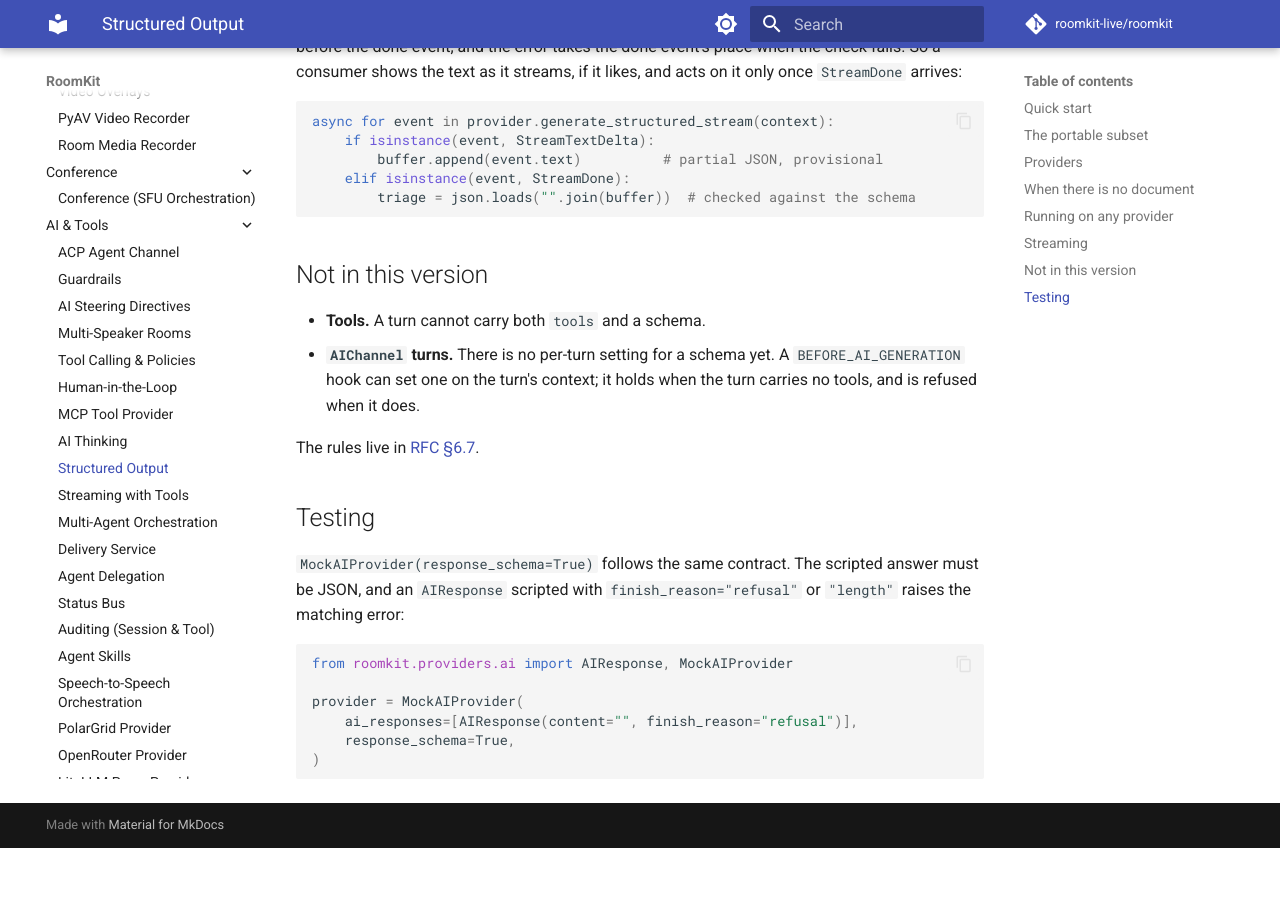
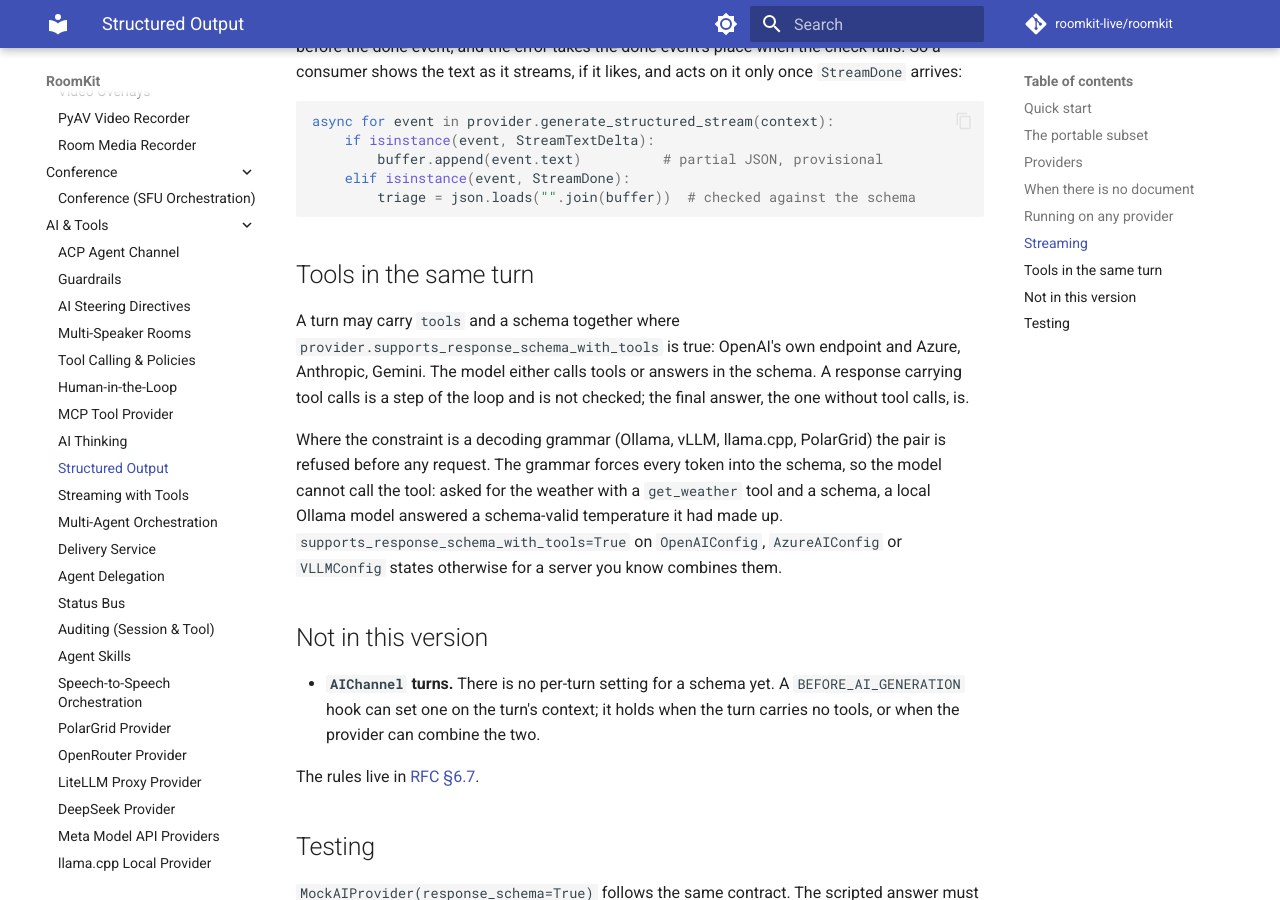
Before and after one commit to roomkit-live/roomkit-docs, an MkDocs documentation site: the page built from docs/guides/structured-output.md, in a window 1280 px wide and 900 px high, scrolled down 4018 px. Built offline with MkDocs 1.6.1 and Material for MkDocs 9.7.7, drawn with Linux system fonts in a browser that asks for light colours; comment, search, counter and statistics services are not loaded; before the commit the page ends 4866 px from its top, so only the background shows below that; some of the changed text lies outside the part shown.

Commit message:
docs(ai): a response schema beside tools, and why a grammar-constrained provider refuses the pair (RMK-248)

````diff
--- a/docs/guides/structured-output.md
+++ b/docs/guides/structured-output.md
@@ -120,7 +120,7 @@ request fails the same way. Its `reason` tells the cases apart:
 
 | `reason` | Meaning |
 |---|---|
-| `unsupported` | The call cannot carry a schema: the provider does not support one, or the turn also has `tools`. Raised before any request is sent. |
+| `unsupported` | The call cannot carry a schema: the provider does not support one, or cannot support one beside the turn's `tools`. Raised before any request is sent. |
 | `refusal` | The model declined to answer: a refusal field (OpenAI), a `refusal` stop reason (Anthropic), a safety stop or a blocked prompt (Gemini), a content filter. |
 | `truncated` | The answer was cut: the output cap, or the context window filling up. Raise `max_tokens`; a reasoning model spends part of it thinking. |
 | `invalid_json` | The text is not a JSON document satisfying the schema: not JSON at all, or JSON of another shape. That happens with a server that accepted the constraint and did not apply it. |
@@ -161,12 +161,27 @@ async for event in provider.generate_structured_stream(context):
         triage = json.loads("".join(buffer))  # checked against the schema
 ```
 
+## Tools in the same turn
+
+A turn may carry `tools` and a schema together where
+`provider.supports_response_schema_with_tools` is true: OpenAI's own endpoint and
+Azure, Anthropic, Gemini. The model either calls tools or answers in the schema.
+A response carrying tool calls is a step of the loop and is not checked; the
+final answer, the one without tool calls, is.
+
+Where the constraint is a decoding grammar (Ollama, vLLM, llama.cpp, PolarGrid)
+the pair is refused before any request. The grammar forces every token into the
+schema, so the model cannot call the tool: asked for the weather with a
+`get_weather` tool and a schema, a local Ollama model answered a schema-valid
+temperature it had made up. `supports_response_schema_with_tools=True` on
+`OpenAIConfig`, `AzureAIConfig` or `VLLMConfig` states otherwise for a server
+you know combines them.
+
 ## Not in this version
 
-- **Tools.** A turn cannot carry both `tools` and a schema.
 - **`AIChannel` turns.** There is no per-turn setting for a schema yet. A
   `BEFORE_AI_GENERATION` hook can set one on the turn's context; it holds when
-  the turn carries no tools, and is refused when it does.
+  the turn carries no tools, or when the provider can combine the two.
 
 The rules live in [RFC §6.7](https://github.com/roomkit-live/roomkit-specs).
 
````
Also changed, not shown: docs/features.md (+4 -3 lines).
